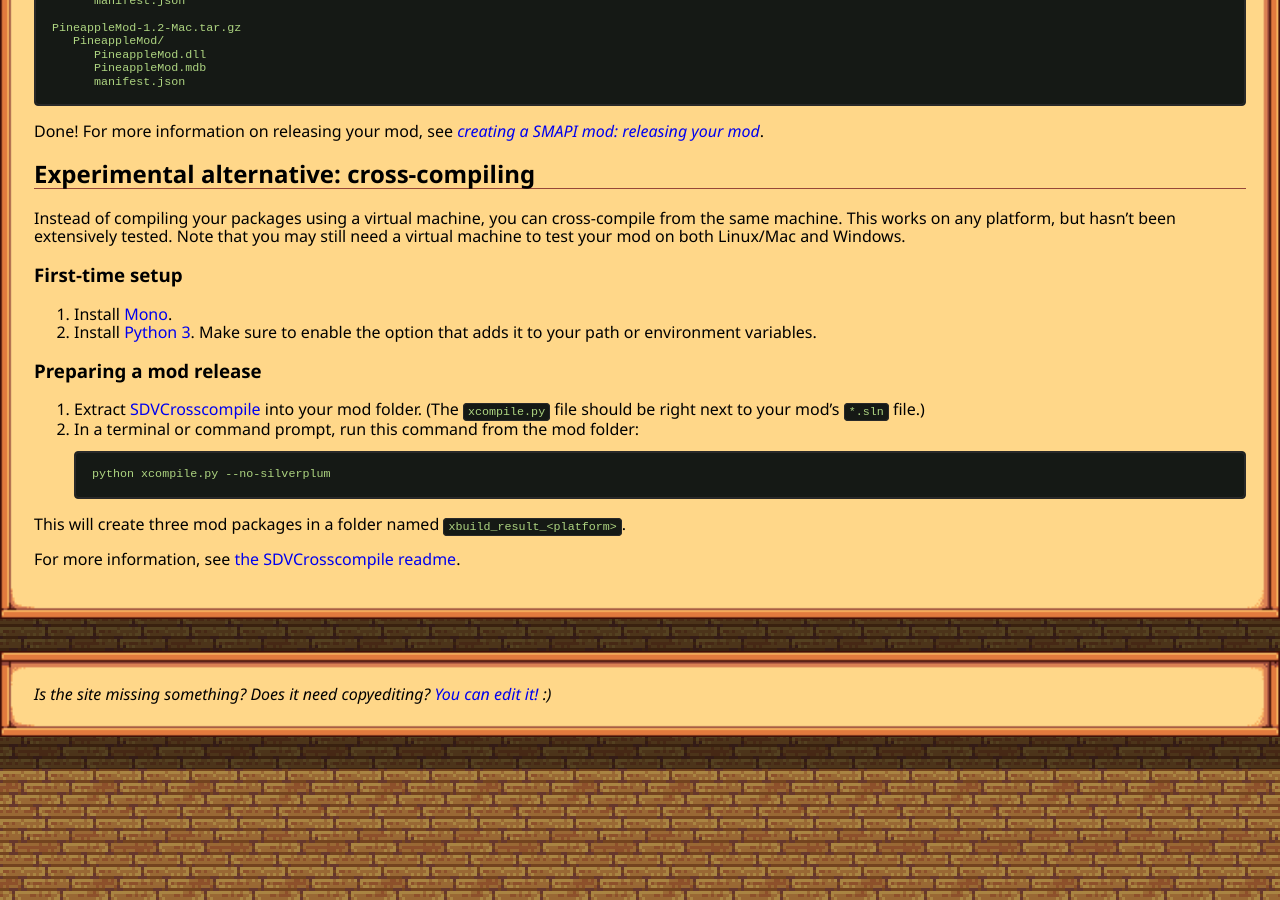
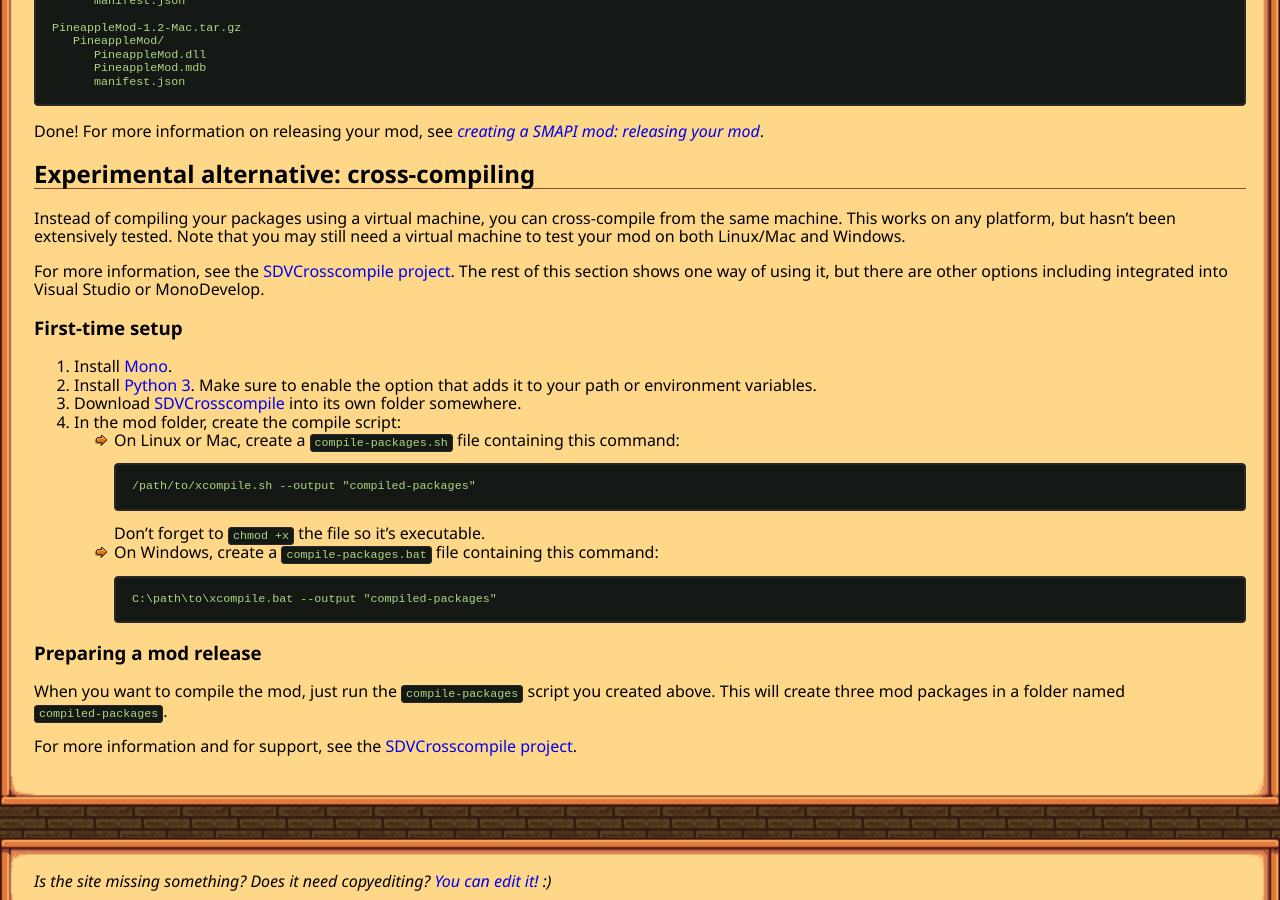
Before and after one commit to Pathoschild/canimod.github.io, a Jekyll site: the page built from guides/crossplatforming-a-smapi-mod.md, in a window 1280 px wide and 900 px high, scrolled down 1653 px. Built offline with Jekyll 4.4.1, drawn with Linux system fonts in a browser that asks for light colours; nearby versions of some CDN libraries.

Commit message:
update crossplatforming guide for new SDVCrosscompiler version

````diff
--- a/guides/crossplatforming-a-smapi-mod.md
+++ b/guides/crossplatforming-a-smapi-mod.md
@@ -86,22 +86,35 @@ Instead of compiling your packages using a virtual machine, you can cross-compil
 machine. This works on any platform, but hasn't been extensively tested. Note that you may still
 need a virtual machine to test your mod on both Linux/Mac and Windows.
 
+For more information, see the [SDVCrosscompile project](https://github.com/rumangerst/SDVCrosscompile).
+The rest of this section shows one way of using it, but there are other options including
+integrated into Visual Studio or MonoDevelop.
+
 ### First-time setup
 
 1. Install [Mono](http://www.mono-project.com/).
 2. Install [Python 3](https://www.python.org/). Make sure to enable the option that adds it to your
    path or environment variables.
+3. Download [SDVCrosscompile](https://github.com/rumangerst/SDVCrosscompile/releases) into its own
+   folder somewhere.
+4. In the mod folder, create the compile script:
+   * On Linux or Mac, create a `compile-packages.sh` file containing this command:
+
+     ```
+     /path/to/xcompile.sh --output "compiled-packages"
+     ```
+
+     Don't forget to `chmod +x` the file so it's executable.
+
+   * On Windows, create a `compile-packages.bat` file containing this command:
+
+     ```
+     C:\path\to\xcompile.bat --output "compiled-packages"
+     ```
 
 ### Preparing a mod release
 
-1. Extract [SDVCrosscompile](https://github.com/rumangerst/StardewValleyMisc/releases) into your
-   mod folder. (The `xcompile.py` file should be right next to your mod's `*.sln` file.)
-2. In a terminal or command prompt, run this command from the mod folder:
+When you want to compile the mod, just run the `compile-packages` script you created above. This
+will create three mod packages in a folder named `compiled-packages`.
 
-   ```
-   python xcompile.py --no-silverplum
-   ```
-
-This will create three mod packages in a folder named `xbuild_result_<platform>`.
-
-For more information, see [the SDVCrosscompile readme](https://github.com/rumangerst/StardewValleyMisc/tree/master/Crosscompile).
+For more information and for support, see the [SDVCrosscompile project](https://github.com/rumangerst/SDVCrosscompile).
````
